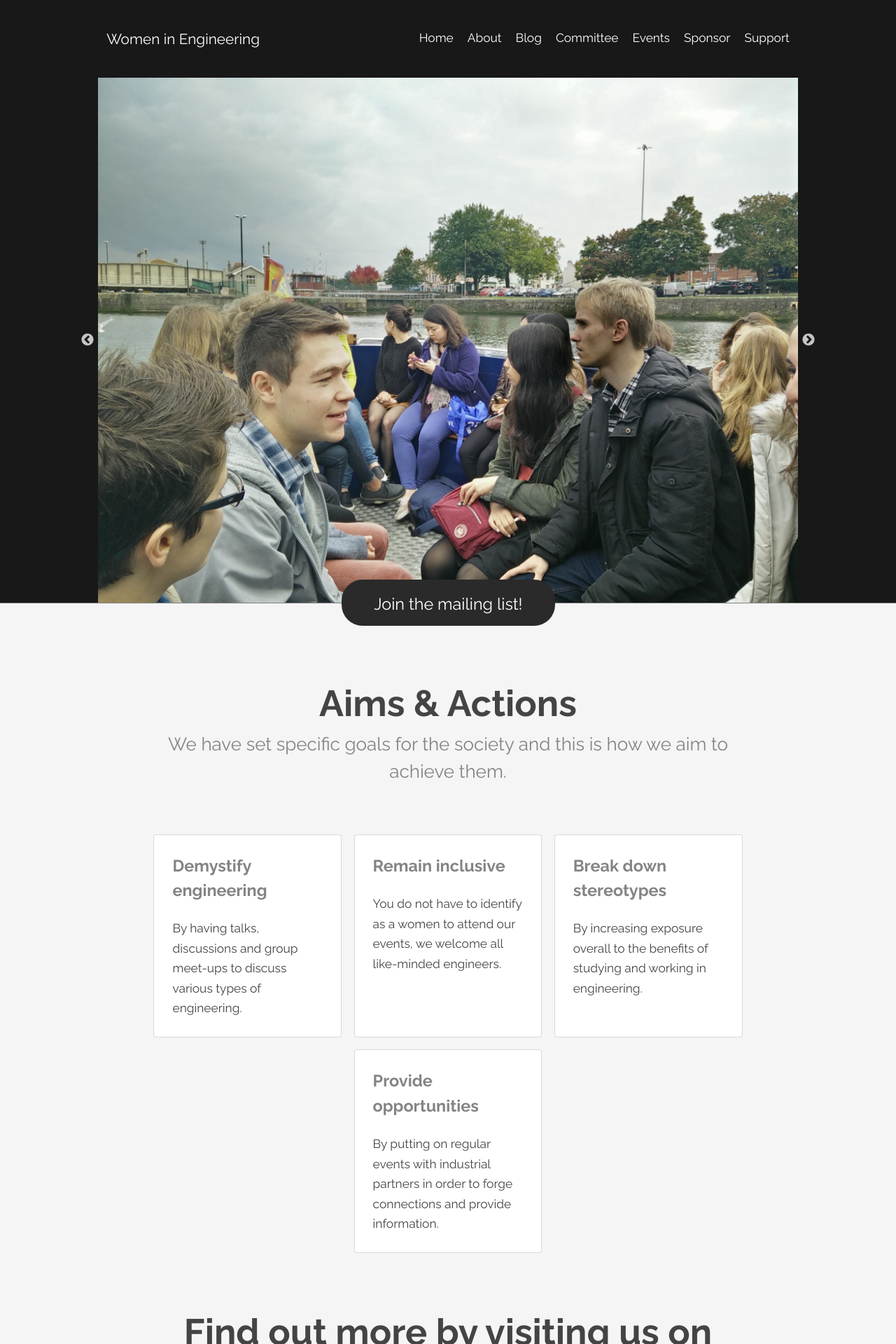
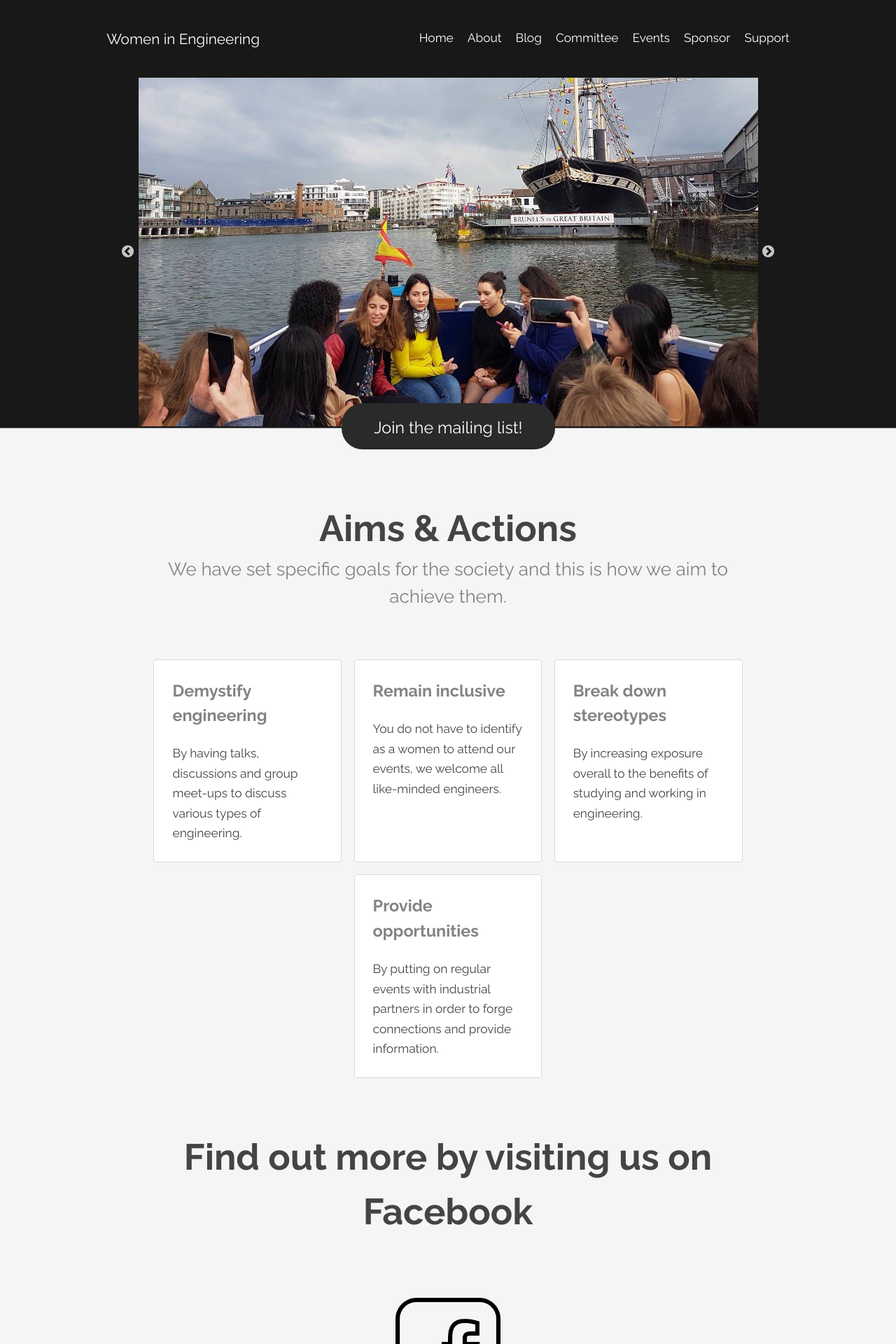
Before and after one commit to aatina/wiebristol.github.io, a Jekyll site: the page built from index.md, in a window 1280 px wide. Shown: the top 1920 px of the page at 70% size. Built offline with Jekyll 4.4.1, drawn with Linux system fonts in a browser that asks for light colours; nearby versions of some CDN libraries.

Commit message:
changed image sizes and made the banner smaller

```diff
--- a/_includes/page_banner.html
+++ b/_includes/page_banner.html
@@ -12,7 +12,7 @@
             infinite: true,
             arrows: true,
             autoplay: true,
-            autoplaySpeed: 2000
+            autoplaySpeed: 2500
           });
        });
     </script>
--- a/_sass/_style.scss
+++ b/_sass/_style.scss
@@ -536,14 +536,12 @@
 	text-align: center;
 	position: relative;
 	width: 100%;
-	height: 750px;
+	height: 500px;
 
   .carousel-container{
       margin: 0 auto;
-      height: auto;
-      width: auto;
-      max-width: 1000px;
-      max-height: 300px;
+      height: 100%;
+      width: 100%;
 
       .slick-prev:before, .slick-next:before {
         color:white !important;
@@ -551,11 +549,10 @@
       .carousel {
         display: block;
         margin: 0 auto;
-
-        .img{
-          max-width:30%;
-          height:auto;
-        }
+        height: auto;
+        width: auto;
+        max-width: 885px;
+        max-height: 500px;
       }
 
       .join-button{
```
Also changed, not shown: images/banner/boat1.jpg, images/banner/boat2.jpg, images/banner/boat3.jpg, images/banner/dinner.jpg, images/banner/pledge.png, images/banner/womensday.png, 1 other file.
